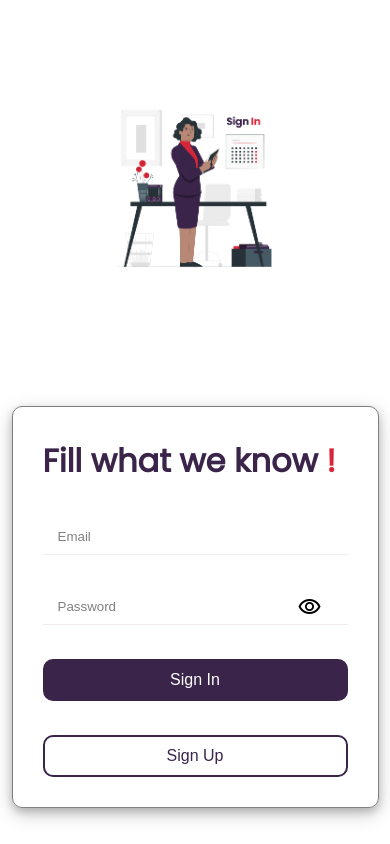
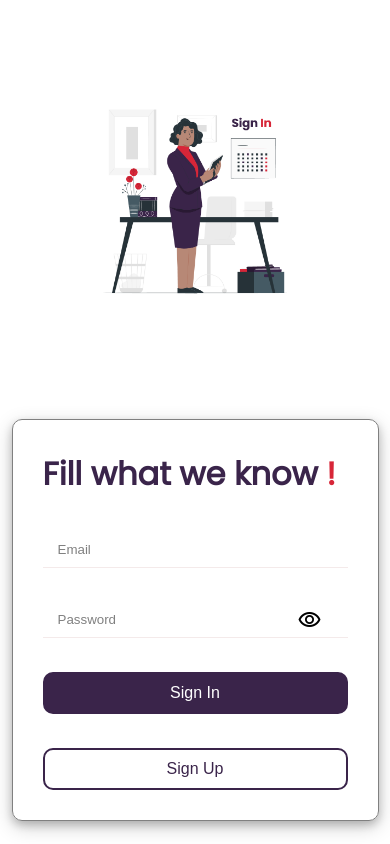
Before and after one commit to sachinsingh3232/Email-Verification, a React (Create React App) app in the folder frontend/: page /login in a window 390 px wide. Built offline with nearby package versions, Linux system fonts and the light colour scheme; the HTML template or start-up script is replaced by a standard one.

Commit message:
Update signin.css

```diff
--- a/frontend/src/Pages/SignIn/signin.css
+++ b/frontend/src/Pages/SignIn/signin.css
@@ -80,11 +80,11 @@ img {
 
 @media screen and (max-width:500px){
     img {
-    width: 400px;
+    width: 450px;
 }
 }
 @media screen and (max-width:400px){
     img {
-    width: 300px;
+    width: 350px;
 }
 }
```
